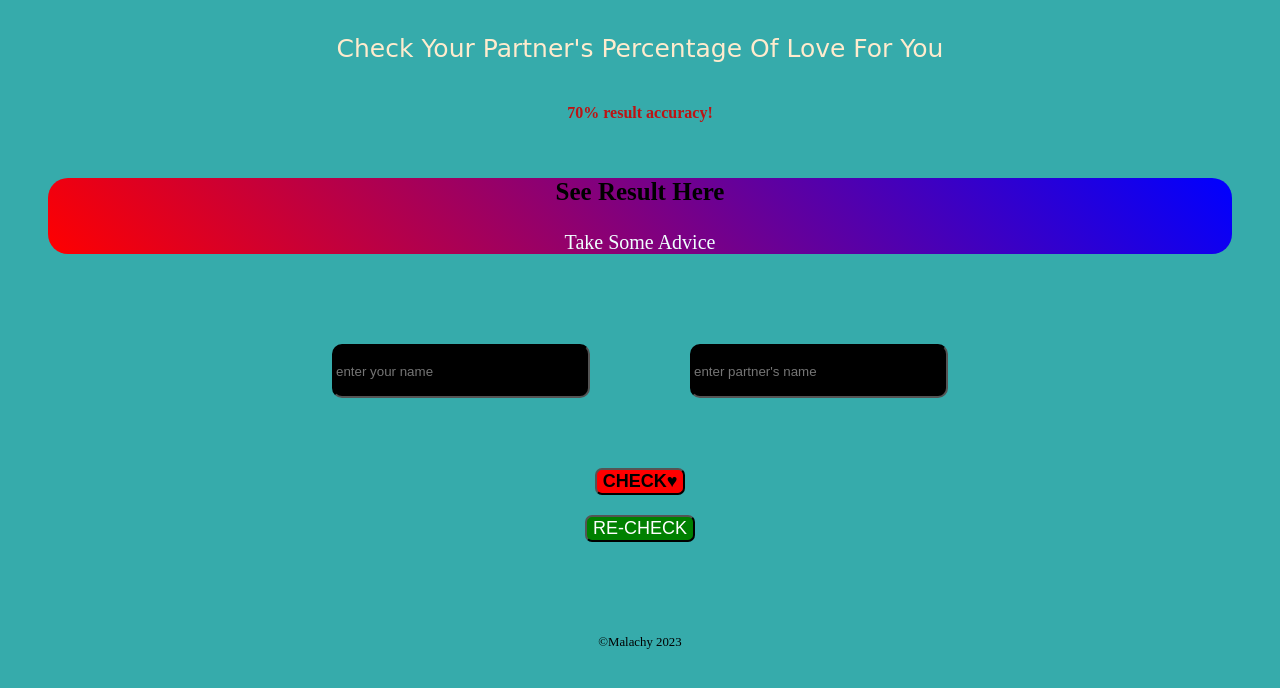
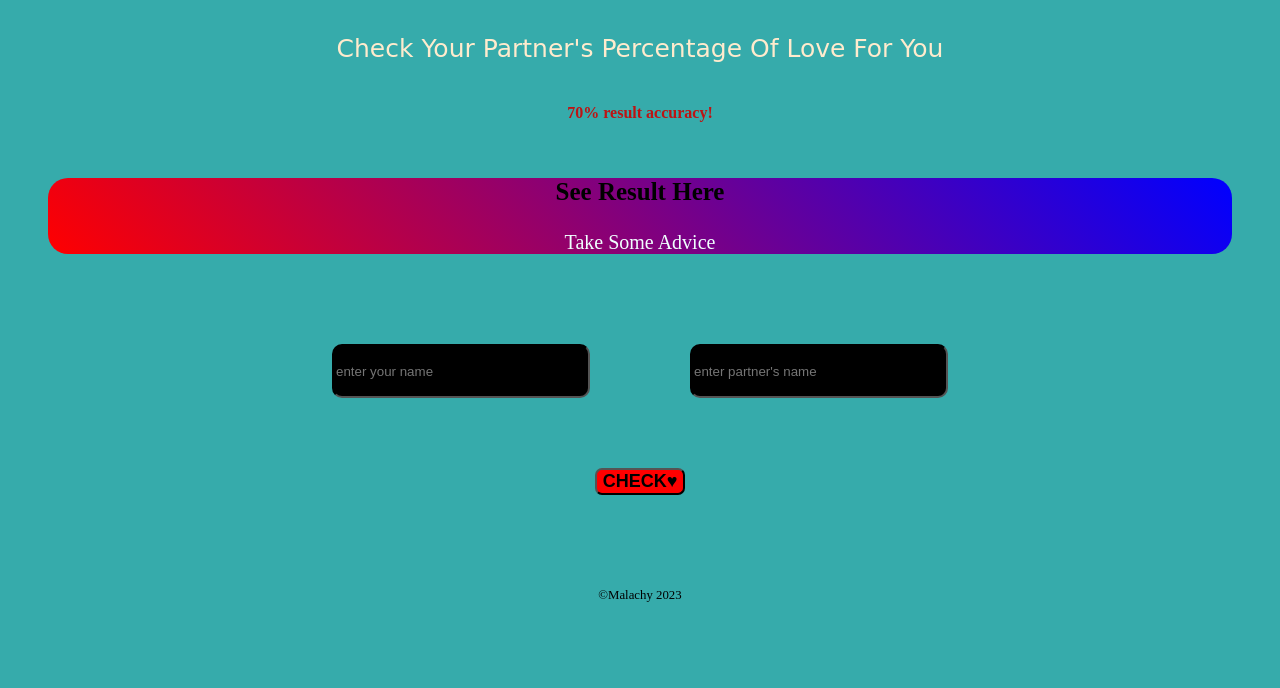
Before and after one commit to skylermalachy/love-calculator, a plain HTML site: page index.html in a window 1280 px wide. Shown: the part 94-782 px from the top of the page. Drawn offline with Linux system fonts and the light colour scheme.

Commit message:
first commit

```diff
--- a/index.html
+++ b/index.html
@@ -32,9 +32,6 @@
           />
         </form>
         <div class="checkbtn"><button class="check">CHECK♥</button></div>
-        <div class="redobtn checkbtn">
-          <button class="redo">RE-CHECK</button>
-        </div>
       </section>
     </main>
     <footer class="footer"><p>&copy;Malachy 2023</p></footer>
```
